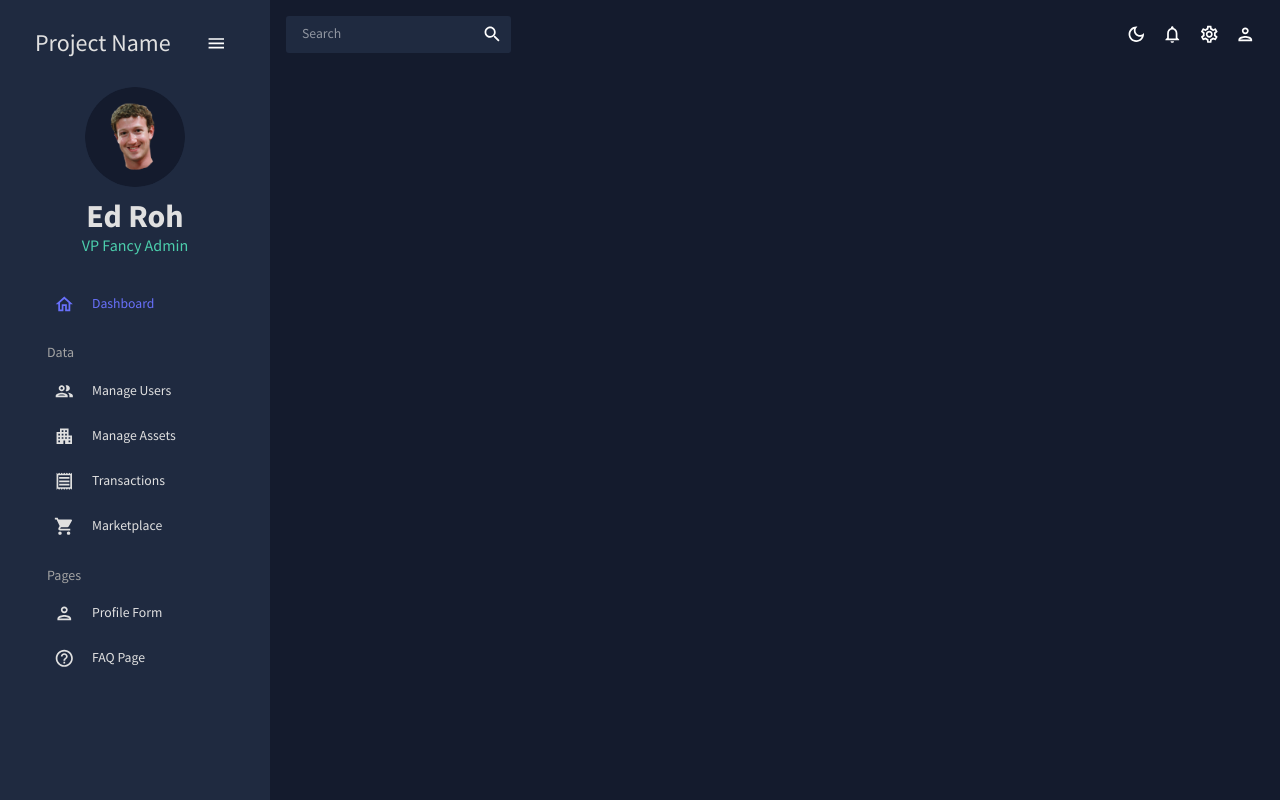
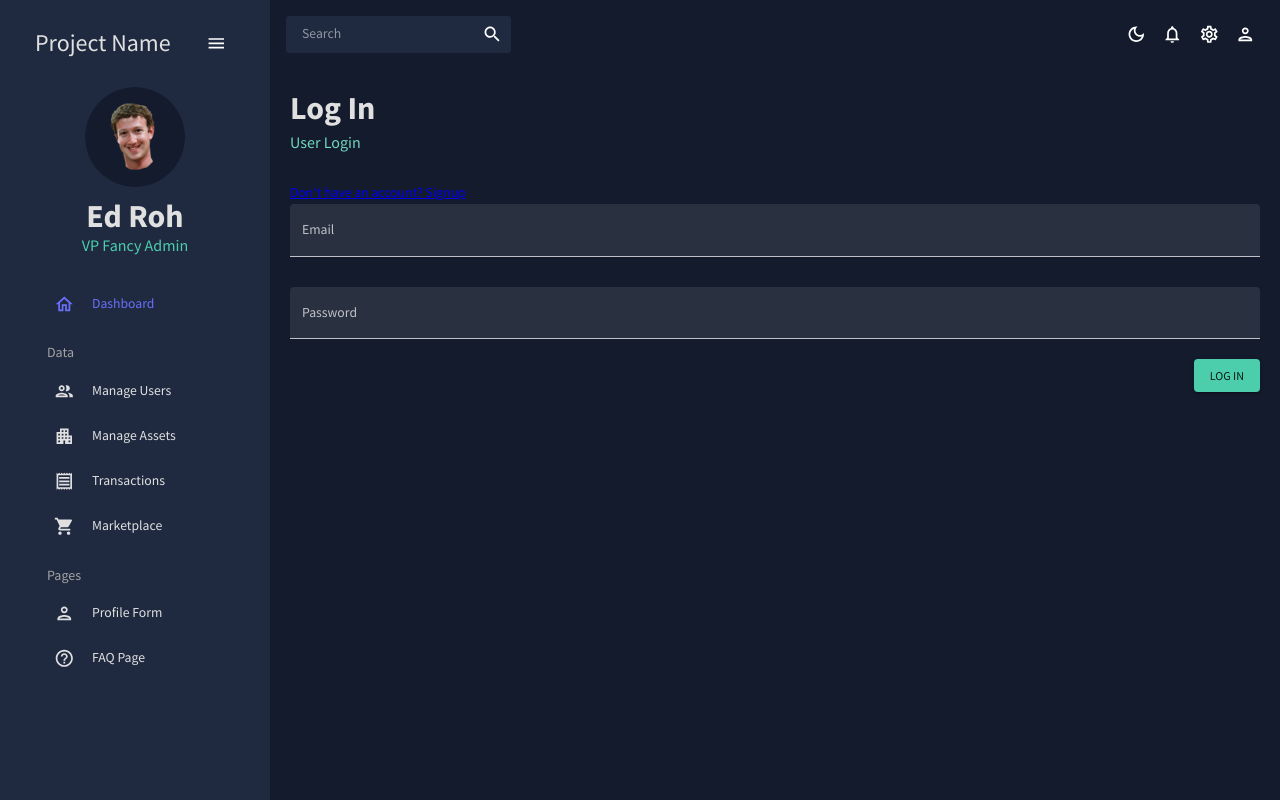
Before and after one commit to vigneshsnaik/dbms-miniproject-frontend, a React (Create React App) app: page /user/userlogin in a window 1280 px wide. Built offline with nearby package versions, Linux system fonts and the light colour scheme.

Commit message:
signup and login pages

```diff
--- a/src/Paths.jsx
+++ b/src/Paths.jsx
@@ -12,13 +12,14 @@ import UserManageAssets from "./scenes/user/manageassets";
 import UserForm from "./scenes/user/form";
 import UserFAQ from "./scenes/user/faq";
 import UserMarketplace from "./scenes/user/marketplace";
-import Login from "./scenes/global/Login";
 import { Routes, Route } from "react-router-dom";
+import UserLogin from "./scenes/global/UserLogin";
+import SignUp from "./scenes/global/Login";
 
 export default function Paths() {
   return (
     <Routes>
-      <Route path="/" element={<Login />} />
+      <Route path="/" element={<SignUp />} />
       {/* Admin Paths */}
       <Route path="/admin/" element={<AdminDashboard />} />
       <Route path="/admin/manageUsers" element={<AdminUsers />} />
@@ -29,6 +30,7 @@ export default function Paths() {
       <Route path="/admin/marketplace" element={<AdminMarketplace />} />
       {/* User Paths */}
       <Route path="/user/" element={<UserDashboard />} />
+      <Route path="/user/userlogin" element={<UserLogin />} />
       <Route path="/user/transactions" element={<UserTransactions />} />
       <Route path="/user/assets" element={<UserManageAssets />} />
       <Route path="/user/faq" element={<UserFAQ />} />
--- a/src/scenes/global/Login.jsx
+++ b/src/scenes/global/Login.jsx
@@ -1,4 +1,5 @@
 import { Box, Button, TextField } from "@mui/material";
+import { Link } from 'react-router-dom'
 import { Formik } from "formik";
 import * as yup from "yup";
 import useMediaQuery from "@mui/material/useMediaQuery";
@@ -13,7 +14,16 @@ const SignUp = () => {
 
   return (
     <Box m="20px">
-      <Header title="Login" subtitle="Login Page" />
+      <Header title="Sign Up" subtitle="User Signup" />
+
+      <div>
+        <Box sx={{
+          padding: '10px',
+        }}
+        >
+          <Link to="/user/userlogin">Already have an account? Login</Link>
+        </Box>
+        </div>
 
       <Formik
         onSubmit={handleFormSubmit}
@@ -36,6 +46,7 @@ const SignUp = () => {
               sx={{
                 "& > div": { gridColumn: isNonMobile ? undefined : "span 4" },
               }}
+              justifyContent="center"
             >
               <TextField
                 fullWidth
@@ -74,6 +85,19 @@ const SignUp = () => {
                 name="email"
                 error={!!touched.email && !!errors.email}
                 helperText={touched.email && errors.email}
+                sx={{ gridColumn: "span 4" }}
+              />
+              <TextField
+                fullWidth
+                variant="filled"
+                type="password"
+                label="Password"
+                onBlur={handleBlur}
+                onChange={handleChange}
+                value={values.email}
+                name="password"
+                error={!!touched.password && !!errors.password}
+                helperText={touched.password && errors.password}
                 sx={{ gridColumn: "span 4" }}
               />
               <TextField
@@ -139,6 +163,7 @@ const checkoutSchema = yup.object().shape({
     .string()
     .matches(phoneRegExp, "Phone number is not valid")
     .required("required"),
+    password: yup.string().required("required"),
   address1: yup.string().required("required"),
   address2: yup.string().required("required"),
 });
@@ -146,6 +171,7 @@ const initialValues = {
   firstName: "",
   lastName: "",
   email: "",
+  password: "",
   contact: "",
   address1: "",
   address2: "",
--- /dev/null
+++ b/src/scenes/global/UserLogin.jsx
@@ -0,0 +1,92 @@
+import { Box, Button, TextField } from "@mui/material";
+import { Link } from 'react-router-dom'
+import { Formik } from "formik";
+import * as yup from "yup";
+import useMediaQuery from "@mui/material/useMediaQuery";
+import Header from "../../components/Header";
+
+const UserLogin = () => {
+  const isNonMobile = useMediaQuery("(min-width:600px)");
+
+  const handleFormSubmit = (values) => {
+    console.log(values);
+  };
+
+  return (
+    <Box m="20px">
+      <Header title="Log In" subtitle="User Login" />
+      <div>
+        <Link to="/">Don't have an account? Signup</Link>
+      </div>
+
+      <Formik
+        onSubmit={handleFormSubmit}
+        initialValues={initialValues}
+        validationSchema={checkoutSchema}
+      >
+        {({
+          values,
+          errors,
+          touched,
+          handleBlur,
+          handleChange,
+          handleSubmit,
+        }) => (
+          <form onSubmit={handleSubmit}>
+            <Box
+              display="grid"
+              gap="30px"
+              gridTemplateColumns="repeat(4, minmax(0, 1fr))"
+              sx={{
+                "& > div": { gridColumn: isNonMobile ? undefined : "span 4" },
+              }}
+            >
+              <TextField
+                fullWidth
+                variant="filled"
+                type="text"
+                label="Email"
+                onBlur={handleBlur}
+                onChange={handleChange}
+                value={values.email}
+                name="email"
+                error={!!touched.email && !!errors.email}
+                helperText={touched.email && errors.email}
+                sx={{ gridColumn: "span 4" }}
+              />
+              <TextField
+                fullWidth
+                variant="filled"
+                type="password"
+                label="Password"
+                onBlur={handleBlur}
+                onChange={handleChange}
+                value={values.email}
+                name="password"
+                error={!!touched.password && !!errors.password}
+                helperText={touched.password && errors.password}
+                sx={{ gridColumn: "span 4" }}
+              />
+            </Box>
+            <Box display="flex" justifyContent="end" mt="20px">
+              <Button type="submit" color="secondary" variant="contained">
+                Log In
+              </Button>
+            </Box>
+          </form>
+        )}
+      </Formik>
+    </Box>
+  );
+};
+
+const checkoutSchema = yup.object().shape({
+  email: yup.string().email("invalid email").required("required"),
+  password: yup.string().required("required")
+});
+const initialValues = {
+  email: "",
+  password: "",
+};
+
+export default UserLogin;
```
